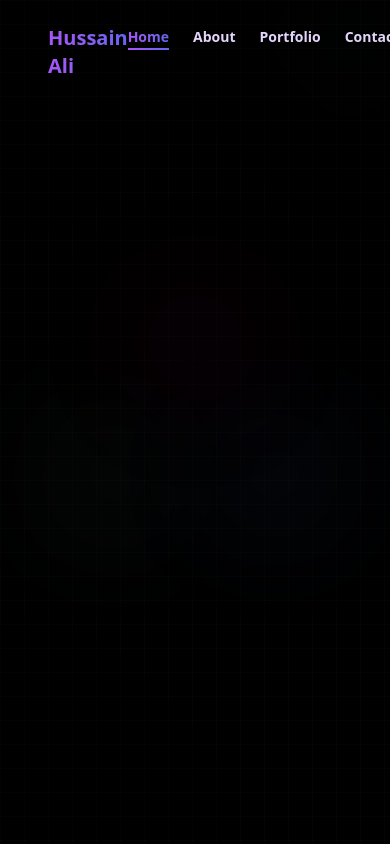
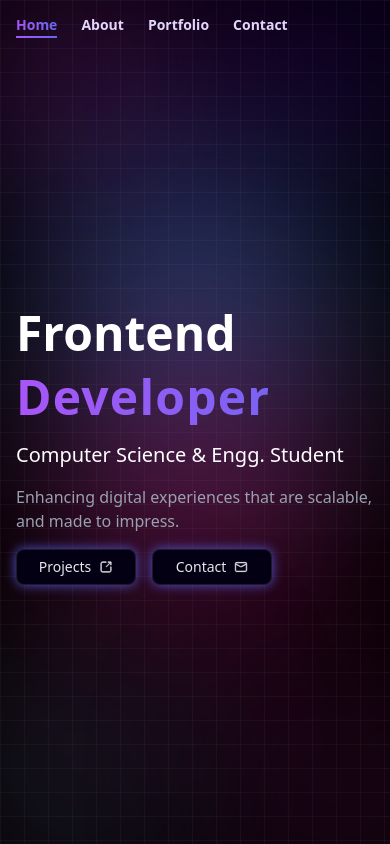
Before and after one commit to hussainali003/my-portfolio, a React (Vite) app: page / in a window 390 px wide. Built offline with nearby package versions, Linux system fonts and the light colour scheme.

Commit message:
add: main container and make components responsive

```diff
--- a/package.json
+++ b/package.json
@@ -13,6 +13,7 @@
     "@tailwindcss/vite": "^4.1.18",
     "react": "^19.2.0",
     "react-dom": "^19.2.0",
+    "react-icons": "^5.5.0",
     "tailwindcss": "^4.1.18"
   },
   "devDependencies": {
--- a/src/App.tsx
+++ b/src/App.tsx
@@ -1,11 +1,13 @@
 import BackgroundContainer from "./components/BackgroundContainer";
 import Header from "./components/Header";
+import MainContainer from "./components/MainContainer";
 
 function App() {
   return (
     <div className="flex flex-col flex-1">
       <BackgroundContainer />
       <Header />
+      <MainContainer />
     </div>
   );
 }
--- a/src/components/BackgroundContainer.tsx
+++ b/src/components/BackgroundContainer.tsx
@@ -1,35 +1,58 @@
 function BackgroundContainer() {
   return (
-    <>
-      <div className="absolute inset-0 h-full w-full bg-[linear-gradient(to_right,#3a3a3a12_1px,transparent_1px),linear-gradient(to_bottom,#3a3a3a12_1px,transparent_1px)] bg-size-[24px_24px]"></div>
+    <div className="absolute h-full w-full bg-[#000000] -z-11">
+      <div className="absolute inset-0 h-full w-full bg-[linear-gradient(to_right,#96969612_1px,transparent_1px),linear-gradient(to_bottom,#96969612_1px,transparent_1px)] sm:bg-[linear-gradient(to_right,#aaaaaa1_1px,transparent_1px),linear-gradient(to_bottom,#aaaaaa1_1px,transparent_1px)] bg-size-[24px_24px] -z-10"></div>
 
-      <div className="fixed top-0 left-0 w-[20%] aspect-square bg-[#ad2ac1] opacity-30 rounded-full blur-[150px]"></div>
-      <div className="fixed top-0 right-0 w-[20%] aspect-square bg-[#6aa894] opacity-30 rounded-full blur-[150px]"></div>
+      {/* for web desktop */}
+      <div className="hidden sm:block fixed top-0 left-0 w-[20%] aspect-square bg-[#ad2ac1] opacity-30 rounded-full blur-[150px] -z-9"></div>
+      <div className="hidden sm:block fixed top-0 right-0 w-[20%] aspect-square bg-[#6aa894] opacity-30 rounded-full blur-[150px] -z-9"></div>
 
       <div
-        className="fixed top-1/2 left-1/2 w-[20%] aspect-square
-        bg-[#6aa894] opacity-30 rounded-full blur-[70px]
+        className="hidden sm:block fixed top-1/2 left-1/2 w-[20%] aspect-square
+        bg-[#6aa894] sm:opacity-30 rounded-full sm:blur-[70px]
           -translate-x-1/2 -translate-y-1/2
           will-change-transform
-          animate-[float-bottom_2s_ease-in-out_infinite]"
+          animate-[float-bottom_2s_ease-in-out_infinite] -z-9"
       ></div>
       <div
-        className="fixed top-1/2 left-1/2 w-[20%] aspect-square
-        bg-[#5a8efd] opacity-30 rounded-full blur-[70px]
+        className="hidden sm:block fixed top-1/2 left-1/2 w-[20%] aspect-square
+        bg-[#5a8efd] sm:opacity-30 rounded-full sm:blur-[70px]
           -translate-x-1/2 -translate-y-1/2
           will-change-transform
-          animate-[float-right_2s_ease-in-out_infinite]"
+          animate-[float-right_2s_ease-in-out_infinite] -z-9"
       ></div>
       <div
-        className="fixed top-1/2 left-1/2 w-[20%] aspect-square
-        bg-[#bb1e79] opacity-30 rounded-full blur-[70px]
+        className="hidden sm:block fixed top-1/2 left-1/2 w-[20%] aspect-square
+        bg-[#bb1e79] sm:opacity-30 rounded-full sm:blur-[70px]
           -translate-x-1/2 -translate-y-1/2
           will-change-transform
-          animate-[float-top_2s_ease-in-out_infinite]"
+          animate-[float-top_2s_ease-in-out_infinite] -z-9"
       ></div>
 
-      <div className="fixed bottom-0 left-0 w-[20%] aspect-square bg-[#3b8bb3] opacity-30 rounded-full blur-[150px]"></div>
-    </>
+      <div className="hidden sm:block fixed bottom-0 left-0 w-[20%] aspect-square bg-[#3b8bb3] opacity-30 rounded-full blur-[150px] -z-9"></div>
+      <div className="hidden sm:block fixed bottom-0 right-0 w-[20%] aspect-square bg-[#ca23a6] opacity-30 rounded-full blur-[150px] -z-9"></div>
+      {/* for web mobile */}
+      <div className="fixed sm:hidden top-0 left-0 w-[40%] aspect-square bg-[#ad2ac1] rounded-full opacity-70 blur-[100px] -z-9"></div>
+      <div className="fixed sm:hidden top-0 right-0 w-[30%] aspect-square bg-[#7700ff] rounded-full opacity-70 blur-[100px] -z-9"></div>
+
+      <div
+        className="sm:hidden fixed top-96 left-1/2 w-[70%] aspect-square
+        bg-[#5a8efd] opacity-50 rounded-full blur-[100px]
+          -translate-x-1/2 -translate-y-1/2
+          will-change-transform
+          animate-[float-top_2s_ease-in-out_infinite] -z-9"
+      ></div>
+      <div
+        className="sm:hidden fixed bottom-0 left-1/2 w-[70%] aspect-square
+        bg-[#bb1e79] opacity-50 rounded-full blur-[100px]
+          -translate-x-1/2 -translate-y-1/2
+          will-change-transform
+          animate-[float-top_2s_ease-in-out_infinite] -z-9"
+      ></div>
+
+      <div className="fixed sm:hidden bottom-0 left-0 w-[40%] aspect-square bg-[#625485] rounded-full opacity-70 blur-[100px] -z-9"></div>
+      <div className="fixed sm:hidden bottom-0 right-0 w-[30%] aspect-square bg-[#ca23a6] rounded-full opacity-70 blur-[100px] -z-9"></div>
+    </div>
   );
 }
 
--- a/src/components/Header.tsx
+++ b/src/components/Header.tsx
@@ -4,11 +4,11 @@ function Header() {
   const [active, setActive] = useState<string>(itemList[0]);
 
   return (
-    <div className="fixed top-0 right-0 w-full px-12 py-6">
+    <div className="sticky top-0 right-0 w-full py-3 px-4 sm:px-12 sm:py-6 z-10">
       <div className="flex justify-between">
         <a
           href="#Home"
-          className="font-bold text-xl bg-linear-to-r from-[#a855f7] to-[#6366f1]  bg-clip-text text-transparent"
+          className="hidden sm:block font-bold text-xl bg-linear-to-r from-[#a855f7] to-[#6366f1]  bg-clip-text text-transparent"
         >
           Hussain Ali
         </a>
--- /dev/null
+++ b/src/components/MainContainer.tsx
@@ -0,0 +1,58 @@
+import { CiMail, CiShare1 } from "react-icons/ci";
+
+function MainContainer() {
+  return (
+    <div className="flex flex-col flex-1 justify-center sm:items-center gap-4 px-4">
+      <p className="font-bold text-5xl sm:text-7xl text-white line">Frontend</p>
+      <p className="pb-1 font-bold text-5xl sm:text-7xl bg-linear-to-r from-[#a855f7] to-[#6366f1] bg-clip-text text-transparent -tracking-tight">
+        Developer
+      </p>
+      <p className="text-white text-xl sm:text-4xl">Computer Science & Engg. Student</p>
+      <p className="text-gray-400 text-base sm:text-lg">
+        Enhancing digital experiences that are scalable, and made to impress.
+      </p>
+      <div className="hidden gap-4 sm:flex">
+        <div className="flex-1 items-center justify-center py-2 px-3 rounded-full border border-white/10 bg-white/5 hover:bg-white/10 transition-colors duration-700 cursor-text">
+          <p className="text-xs sm:text-sm text-center text-gray-300 ">Javascript</p>
+        </div>
+        <div className="flex-1 items-center justify-center py-2 px-3 rounded-full border border-white/10 bg-white/5 hover:bg-white/10 transition-colors duration-700 cursor-text">
+          <p className="text-xs sm:text-sm text-center text-gray-300 ">React</p>
+        </div>
+        <div className="flex-1 items-center justify-center py-2 px-3 rounded-full border border-white/10 bg-white/5 hover:bg-white/10 transition-colors duration-700 cursor-text">
+          <p className="text-xs sm:text-sm text-center text-gray-300 ">Express</p>
+        </div>
+        <div className="flex-1 items-center justify-center py-2 px-3 rounded-full border border-white/10 bg-white/5 hover:bg-white/10 transition-colors duration-700 cursor-text">
+          <p className="text-xs sm:text-sm text-center text-gray-300 ">PostgreSQL</p>
+        </div>
+      </div>
+      <div className="flex gap-4">
+        <a
+          href="#Project"
+          className="w-30 sm:w-40 h-9 sm:h-11 flex items-center justify-center gap-2 text-sm text-gray-200 font-medium bg-[#030014] rounded-lg border border-white/10
+            drop-shadow-[0_0_0.4em_#4f52c9] hover:drop-shadow-[0_0_0.7em_#8633C5] transition-[filter] duration-700 linear group
+          "
+        >
+          Projects
+          <CiShare1
+            strokeWidth={1}
+            className="transition-transform duration-300 linear group-hover:translate-x-1.25"
+          />
+        </a>
+        <a
+          href="#Contact"
+          className="w-30 sm:w-40 h-9 sm:h-11 flex items-center justify-center gap-2 text-sm text-gray-200 font-medium bg-[#030014] rounded-lg border border-white/10
+            drop-shadow-[0_0_0.4em_#4f52c9] hover:drop-shadow-[0_0_0.7em_#8633C5] transition-[filter] duration-700 linear group
+          "
+        >
+          Contact
+          <CiMail
+            strokeWidth={1}
+            className="transition-transform duration-300 linear group-hover:translate-x-1.25"
+          />
+        </a>
+      </div>
+    </div>
+  );
+}
+
+export default MainContainer;
--- a/src/index.css
+++ b/src/index.css
@@ -3,59 +3,46 @@
 :root {
   font-family: system-ui, Avenir, Helvetica, Arial, sans-serif;
   line-height: 1.5;
-  font-weight: 400;
-
-  font-size: 18;
 }
 
 html, body, #root {
   height: 100%;
   width: 100%;
   display: flex;
-  background-color: #000000;
 }
 
 @keyframes float-top {
   0% {
-    opacity: 0.1;
     transform: translate(0, 0);
   }
   50% {
-    opacity: 0.3;
     transform: translate(0, -150px);
   }
   100% {
-    opacity: 0.1;
     transform: translate(0, 0);
   }
 }
 
 @keyframes float-bottom {
   0% {
-    opacity: 0.1;
     transform: translate(0, 0);
   }
   50% {
-    opacity: 0.3;
     transform: translate(-150px, 100px);
   }
   100% {
-    opacity: 0.1;
     transform: translate(0, 0);
   }
 }
 
 @keyframes float-right {
   0% {
-    opacity: 0.1;
     transform: translate(0, 0);
   }
   50% {
-    opacity: 0.3;
     transform: translate(150px, 100px);
   }
   100% {
-    opacity: 0.1;
     transform: translate(0, 0);
   }
 }
```
Also changed, not shown: 1 other file (tests, documents, lock files or other folders).
